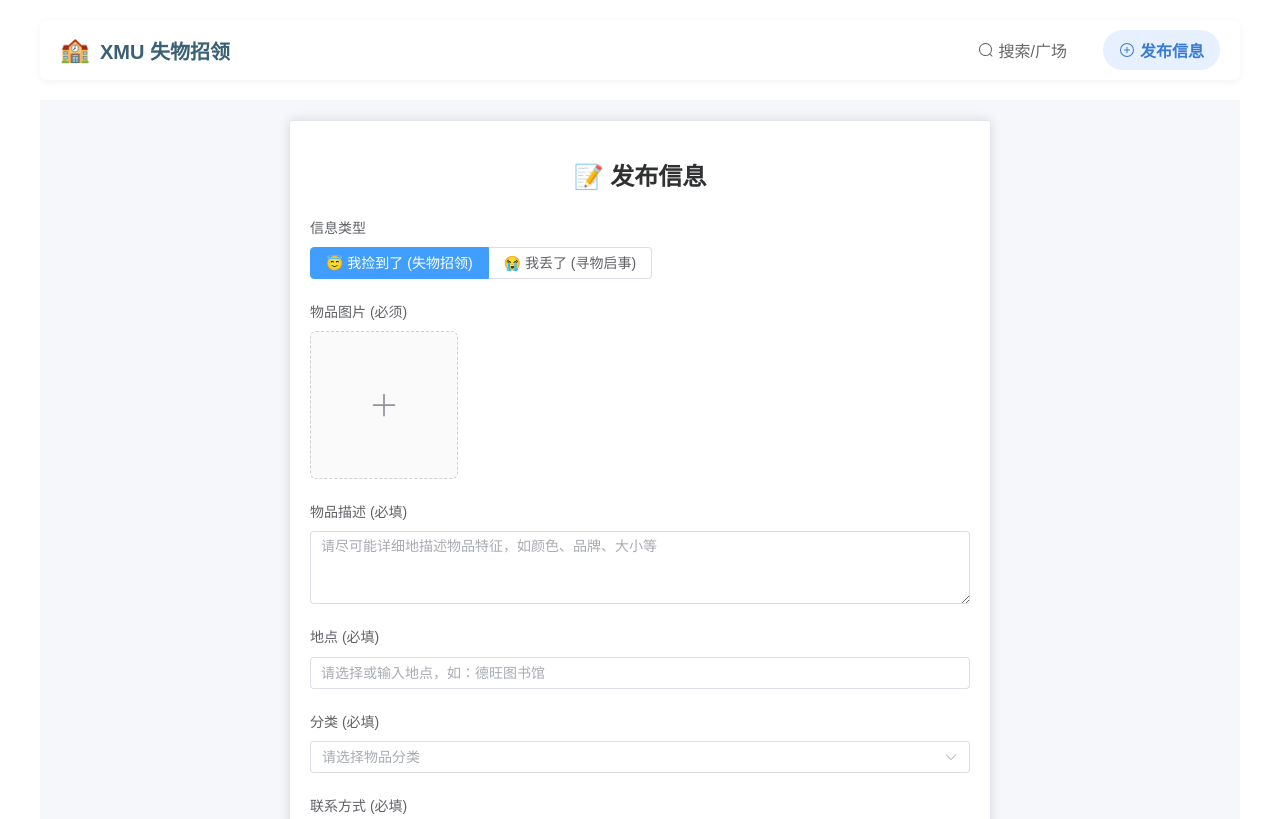
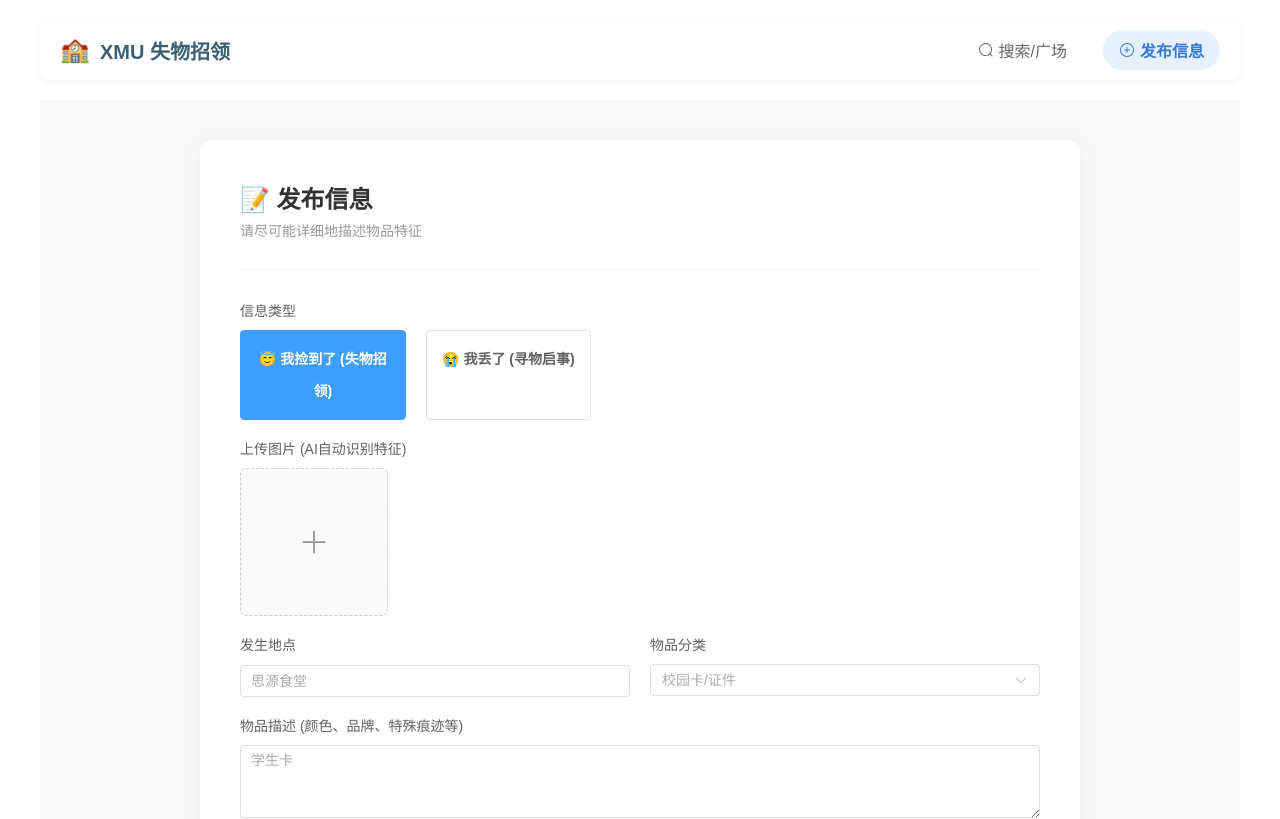
Before and after one commit to CatNebulaaaa/XMULostAndFound, a Vue app: page /upload in a window 1280 px wide. Shown: the top 819 px of the page. Built offline with nearby package versions, Linux system fonts and the light colour scheme.

Commit message:
Add files via upload
更新了UI

```diff
--- a/src/views/UploadView.vue
+++ b/src/views/UploadView.vue
@@ -1,73 +1,104 @@
+<!-- frontend/src/views/UploadView.vue -->
 <template>
-  <div class="upload-view">
-    <el-card class="upload-card">
-      <h1 class="title">📝 发布信息</h1>
-      <el-form :model="form" ref="uploadFormRef" label-position="top" class="upload-form" @submit.prevent>
+  <div class="upload-container">
+    <div class="form-card">
+      <div class="card-header">
+        <h2>📝 发布信息</h2>
+        <p class="subtitle">请尽可能详细地描述物品特征</p>
+      </div>
 
-        <!-- 1. 新增：信息类型 -->
-        <el-form-item label="信息类型" prop="item_type">
-          <el-radio-group v-model="form.item_type">
-            <el-radio-button label="found">😇 我捡到了 (失物招领)</el-radio-button>
-            <el-radio-button label="lost">😭 我丢了 (寻物启事)</el-radio-button>
-          </el-radio-group>
+      <el-form :model="form" ref="uploadFormRef" label-position="top">
+
+        <!-- 1. 信息类型切换 (还原了大按钮样式) -->
+        <el-form-item label="信息类型">
+          <div class="type-selector">
+            <div
+              class="type-btn"
+              :class="{ active: form.item_type === 'found' }"
+              @click="form.item_type = 'found'"
+            >
+              😇 我捡到了 (失物招领)
+            </div>
+            <div
+              class="type-btn"
+              :class="{ active: form.item_type === 'lost' }"
+              @click="form.item_type = 'lost'"
+            >
+              😭 我丢了 (寻物启事)
+            </div>
+          </div>
         </el-form-item>
 
-        <!-- 2. 图片上传 -->
-        <el-form-item label="物品图片 (必须)" prop="image">
+        <!-- 2. 图片上传 (还原了 Picture Card 样式) -->
+        <el-form-item label="上传图片 (AI自动识别特征)">
           <el-upload
             ref="uploadRef"
             list-type="picture-card"
             :auto-upload="false"
             :limit="1"
             @change="handleFileChange"
+            @remove="handleRemoveFile"
             @exceed="handleFileExceed"
-            @remove="handleRemoveFile"
+            class="custom-upload"
           >
             <el-icon><Plus /></el-icon>
           </el-upload>
         </el-form-item>
 
-        <!-- 3. 物品描述 -->
-        <el-form-item label="物品描述 (必填)" prop="description">
-          <el-input v-model="form.description" type="textarea" :rows="3" placeholder="请尽可能详细地描述物品特征，如颜色、品牌、大小等" />
-        </el-form-item>
+        <!-- 3. 地点和分类 (还原了并排布局) -->
+        <el-row :gutter="20">
+          <el-col :span="12">
+            <el-form-item label="发生地点">
+              <el-autocomplete
+                v-model="form.location"
+                :fetch-suggestions="queryLocations"
+                placeholder="思源食堂"
+                style="width: 100%;"
+              />
+            </el-form-item>
+          </el-col>
+          <el-col :span="12">
+            <el-form-item label="物品分类">
+              <el-select v-model="form.category" placeholder="校园卡/证件" style="width: 100%;">
+                <el-option label="电子产品" value="电子产品" />
+                <el-option label="证件" value="证件" />
+                <el-option label="书籍" value="书籍" />
+                <el-option label="钥匙/雨伞" value="钥匙/雨伞" />
+                <el-option label="衣物" value="衣物" />
+                <el-option label="其他" value="其他" />
+              </el-select>
+            </el-form-item>
+          </el-col>
+        </el-row>
 
-        <!-- 4. 恢复并优化：地点 -->
-        <el-form-item label="地点 (必填)" prop="location">
-          <el-autocomplete
-            v-model="form.location"
-            :fetch-suggestions="queryLocations"
-            placeholder="请选择或输入地点，如：德旺图书馆"
-            style="width: 100%;"
-            clearable
+        <!-- 4. 描述 -->
+        <el-form-item label="物品描述 (颜色、品牌、特殊痕迹等)">
+          <el-input
+            v-model="form.description"
+            type="textarea"
+            :rows="3"
+            placeholder="学生卡"
           />
         </el-form-item>
 
-        <!-- 5. 分类 -->
-        <el-form-item label="分类 (必填)" prop="category">
-          <el-select v-model="form.category" placeholder="请选择物品分类" style="width: 100%;">
-            <el-option label="电子产品 (手机/耳机/充电宝)" value="电子产品"></el-option>
-            <el-option label="证件 (校园卡/身份证)" value="证件"></el-option>
-            <el-option label="钥匙/雨伞" value="钥匙/雨伞"></el-option>
-            <el-option label="书籍/文具" value="书籍/文具"></el-option>
-            <el-option label="衣物/饰品" value="衣物/饰品"></el-option>
-            <el-option label="其他" value="其他"></el-option>
-          </el-select>
-        </el-form-item>
-
-        <!-- 6. 联系方式 -->
-        <el-form-item label="联系方式 (必填)" prop="contact">
-          <el-input v-model="form.contact" placeholder="微信号 / QQ号 / 手机号">
-            <template #prepend>联系方式</template>
+        <!-- 5. 联系方式 -->
+        <el-form-item label="联系方式 (仅展示给搜索到的人)">
+          <el-input v-model="form.contact" placeholder="12123">
+            <template #prefix>
+              <el-icon><Message /></el-icon>
+            </template>
           </el-input>
         </el-form-item>
 
         <!-- 提交按钮 -->
-        <el-form-item>
-          <el-button type="primary" @click="handleSubmit" :loading="loading" class="submit-btn" native-type="submit">立即发布</el-button>
-        </el-form-item>
+        <div class="submit-area">
+          <el-button type="primary" size="large" class="submit-btn" @click="handleSubmit" :loading="loading">
+            立即发布
+          </el-button>
+        </div>
+
       </el-form>
-    </el-card>
+    </div>
   </div>
 </template>
 
@@ -75,7 +106,7 @@
 import { ref, reactive } from 'vue';
 import { useRouter } from 'vue-router';
 import { ElMessage, genFileId } from 'element-plus';
-import { Plus } from '@element-plus/icons-vue';
+import { Plus, Message } from '@element-plus/icons-vue';
 import apiClient from '../api';
 
 const router = useRouter();
@@ -83,48 +114,28 @@ const loading = ref(false);
 const uploadRef = ref(null);
 
 const form = reactive({
-  description: '',
+  item_type: 'found', // 默认为 "found"
   location: '',
   category: '',
+  description: '',
   contact: '',
-  item_type: 'found', // 默认为 "found" (我捡到了)
   imageFile: null
 });
 
-// 预设的地点列表
+// 地点预设
 const allLocations = [
-  { value: '翔安校区-德旺图书馆' },
-  { value: '翔安校区-主楼群（坤銮/文宣/学武/1号楼）' },
-  { value: '翔安校区-一期食堂' },
-  { value: '翔安校区-二期食堂' },
-  { value: '翔安校区-学生公寓（芙蓉/凌云/国光）' },
-  { value: '翔安校区-学生活动中心' },
-  { value: '思明校区-图书馆总馆' },
-  { value: '思明校区-嘉庚楼群' },
-  { value: '思明校区-芙蓉餐厅' },
-  { value: '思明校区-勤业餐厅' },
-  { value: '思明校区-南光/芙蓉/石井宿舍区' },
-  { value: '思明校区-上弦场/建南大会堂' },
-  { value: '校园巴士' },
+  { value: '思源食堂' }, { value: '德旺图书馆' }, { value: '芙蓉餐厅' },
+  { value: '勤业餐厅' }, { value: '嘉庚楼' }, { value: '主楼群' },
+  { value: '上弦场' }, { value: '南光/芙蓉宿舍' }
 ];
-
-// 地点自动补全的查询逻辑
-const queryLocations = (queryString, cb) => {
-  const results = queryString
-    ? allLocations.filter(item => item.value.toLowerCase().includes(queryString.toLowerCase()))
-    : allLocations;
+const queryLocations = (qs, cb) => {
+  const results = qs ? allLocations.filter(i => i.value.toLowerCase().includes(qs.toLowerCase())) : allLocations;
   cb(results);
 };
 
-// 文件状态处理
-const handleFileChange = (file) => {
-  form.imageFile = file.raw;
-};
-
-const handleRemoveFile = () => {
-  form.imageFile = null;
-};
-
+// 文件处理
+const handleFileChange = (file) => { form.imageFile = file.raw; };
+const handleRemoveFile = () => { form.imageFile = null; };
 const handleFileExceed = (files) => {
   uploadRef.value.clearFiles();
   const file = files[0];
@@ -133,41 +144,31 @@ const handleFileExceed = (files) => {
   form.imageFile = file.raw;
 };
 
-// 提交表单的核心逻辑
+// 提交逻辑 (保留了修复后的核心逻辑)
 const handleSubmit = async () => {
   if (!form.imageFile || !form.description || !form.location || !form.category || !form.contact) {
-    ElMessage.error('请将所有必填项填写完整！');
+    ElMessage.error('请填写完整信息（图片、描述、地点、分类、联系方式）');
     return;
   }
 
   loading.value = true;
   const formData = new FormData();
-
-  // 添加所有后端需要的字段，确保和后端main.py接口一致
   formData.append('file', form.imageFile);
   formData.append('description', form.description);
   formData.append('location', form.location);
   formData.append('category', form.category);
-  formData.append('contact', form.contact);
-  formData.append('item_type', form.item_type);
+  formData.append('contact', form.contact);     // 必传
+  formData.append('item_type', form.item_type); // 必传
 
   try {
-    // API请求路径为 /api/items
     await apiClient.post('/api/items', formData, {
       headers: { 'Content-Type': 'multipart/form-data' }
     });
-
-    ElMessage.success('发布成功！即将跳转到首页...');
-    setTimeout(() => router.push('/'), 1500); // 延迟跳转，给用户看提示的时间
-
+    ElMessage.success('发布成功！');
+    setTimeout(() => router.push('/'), 1000);
   } catch (error) {
-    console.error('发布失败:', error);
-    let errorMessage = '发布失败，请稍后重试';
-    if (error.response) {
-      // 从后端获取更详细的错误信息
-      errorMessage = error.response.data?.detail || `服务器错误 (${error.response.status})`;
-    }
-    ElMessage.error(errorMessage);
+    console.error(error);
+    ElMessage.error(error.response?.data?.detail || '发布失败');
   } finally {
     loading.value = false;
   }
@@ -175,30 +176,77 @@ const handleSubmit = async () => {
 </script>
 
 <style scoped>
-.upload-view {
+.upload-container {
   display: flex;
   justify-content: center;
-  padding: 20px;
-  background-color: #f5f7fa;
-  min-height: calc(100vh - 60px); /* 假设Header高度为60px */
+  padding: 40px 20px;
+  background-color: #f9f9f9;
+  min-height: 100vh;
 }
-.upload-card {
+
+.form-card {
   width: 100%;
-  max-width: 700px;
+  max-width: 800px;
+  background: white;
+  padding: 40px;
+  border-radius: 12px;
+  box-shadow: 0 4px 20px rgba(0, 0, 0, 0.05);
 }
-.title {
+
+.card-header {
+  margin-bottom: 30px;
+  border-bottom: 1px solid #eee;
+  padding-bottom: 15px;
+}
+
+.card-header h2 {
+  font-size: 24px;
+  color: #333;
+  display: flex;
+  align-items: center;
+  gap: 10px;
+  margin: 0;
+}
+
+.subtitle {
+  color: #999;
+  margin-top: 5px;
+  font-size: 14px;
+}
+
+/* 还原大按钮样式 */
+.type-selector {
+  display: flex;
+  gap: 20px;
+}
+
+.type-btn {
+  flex: 1;
+  padding: 12px;
   text-align: center;
-  margin-bottom: 25px;
-  font-size: 24px;
-  color: #303133;
+  border: 1px solid #dcdfe6;
+  border-radius: 4px;
+  cursor: pointer;
+  transition: all 0.3s;
+  font-weight: bold;
+  color: #606266;
 }
+
+.type-btn:hover {
+  border-color: #409eff;
+  color: #409eff;
+}
+
+.type-btn.active {
+  background-color: #409eff;
+  color: white;
+  border-color: #409eff;
+}
+
 .submit-btn {
   width: 100%;
+  margin-top: 20px;
+  border-radius: 20px;
   font-size: 16px;
-  height: 40px;
-}
-/* 针对 el-form-item 的一些微调 */
-.el-form-item {
-  margin-bottom: 22px;
 }
 </style>
```
Also changed, not shown: src/views/HomeView.vue (+123 -156 lines).
